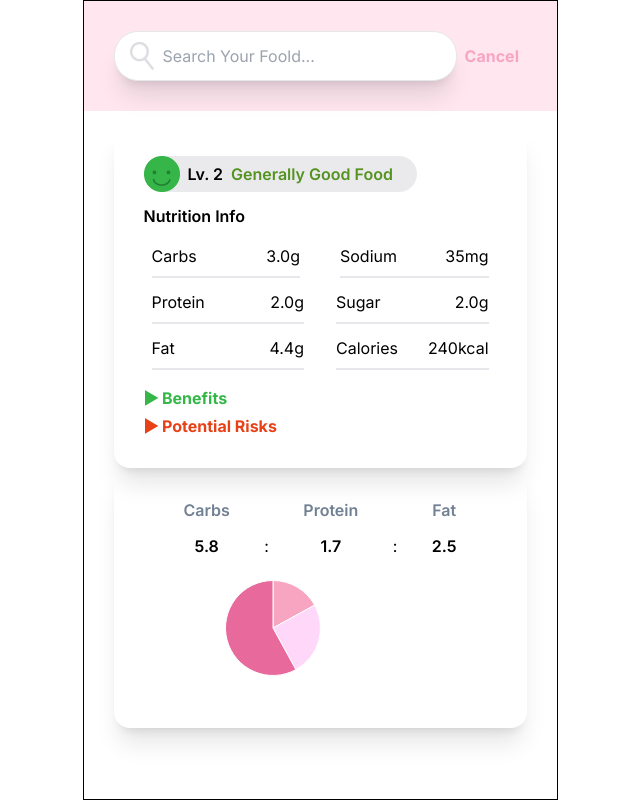
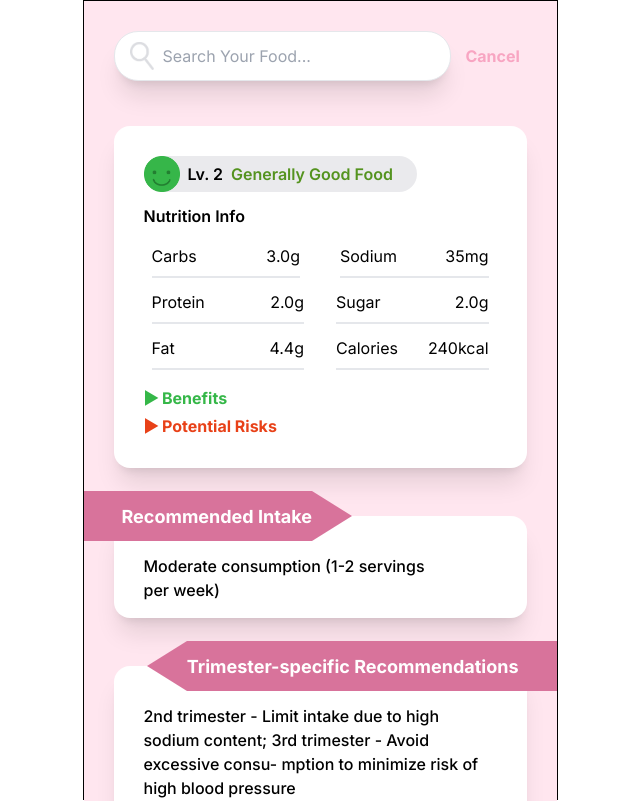
Before and after one commit to The-3H/kickstarter-front, a Next.js app: page /result in a window 1280 px wide. Shown: the whole page, without its empty margins (320-960 px from the left). Built offline with nearby package versions, Linux system fonts and the light colour scheme.

Commit message:
토글 해야함

```diff
--- a/src/app/globals.css
+++ b/src/app/globals.css
@@ -40,3 +40,41 @@ body {
 .MuiChartsLegend-root {
   display: none;
 }
+
+.donutParent::before {
+  content: "";
+  position: absolute;
+  left: 14%;
+  margin: 0 auto;
+  width: 50px;
+  height: 50px;
+  z-index: 100;
+  border-radius: 50%;
+  background-color: white;
+}
+
+/* .whiteDonut {
+  position: absolute;
+  z-index: 10;
+  width: 70px;
+  height: 70px;
+  border-radius: 50%;
+} */
+
+.right-tri {
+  width: 0;
+  height: 0;
+  border-bottom: 25px solid transparent;
+  border-top: 25px solid transparent;
+  border-left: 40px solid #d8739b;
+  border-right: 40px solid transparent;
+}
+
+.left-tri {
+  width: 0;
+  height: 0;
+  border-bottom: 25px solid transparent;
+  border-top: 25px solid transparent;
+  border-left: 40px solid transparent;
+  border-right: 40px solid #d8739b;
+}
--- a/src/app/result/page.tsx
+++ b/src/app/result/page.tsx
@@ -5,9 +5,9 @@ import { PieChart } from "@mui/x-charts";
 
 export default function ResultPage() {
   return (
-    <div className="w-full flex flex-col">
+    <div className="w-full flex flex-col bg-[#FFE6EF] h-screen overflow-y-auto pb-8 overflow-x-hidden">
       <div className="bg-[#FFE6EF] w-full flex p-[30px] items-center gap-[10px]">
-        <div className="w-full flex items-center relative">
+        <div className="w-full flex items-center relative gap-2">
           <Image
             width={24}
             height={24}
@@ -17,7 +17,7 @@ export default function ResultPage() {
           />
           <input
             className="h-[50px] flex-[4] rounded-3xl border-[1px] shadow-xl pl-12 outline-none pr-4"
-            placeholder="Search Your Foold..."
+            placeholder="Search Your Food..."
           />
           <div className="flex-[1] text-[#F8A5C2] font-bold text-center">
             Cancel
@@ -26,7 +26,7 @@ export default function ResultPage() {
       </div>
       <div className="px-[30px] mt-[15px]">
         {/* 하얀 박스 1 */}
-        <div className="rounded-2xl shadow-xl p-[30px]">
+        <div className="rounded-2xl shadow-xl p-[30px] bg-white mb-12">
           {/* Lv. 2 Generally Good Food */}
           <div className="h-[36px] w-fit bg-[#EAEAED] rounded-3xl flex pr-6 items-center gap-2">
             <Image
@@ -81,35 +81,70 @@ export default function ResultPage() {
             <span className="font-bold text-[#E84118]">▶ Potential Risks</span>
           </div>
         </div>
+
         {/* 하얀 박스 2 */}
-        <div className="rounded-2xl shadow-xl p-[30px]">
+        <div className="rounded-2xl shadow-xl p-[30px] bg-white mb-12 relative pb-[16px]">
+          {/* 빨간색으으으으으으 */}
+          <div className="flex absolute -left-8 top-0 -translate-y-1/2">
+            <div className="h-[50px] bg-[#d8739b] flex items-center justify-end font-bold text-white pl-10 text-[18px]">
+              Recommended Intake
+            </div>
+            <div className="right-tri" />
+          </div>
+          <div className="mt-2 font-medium text-pretty">
+            Moderate consumption (1-2 servings per week)
+          </div>
+        </div>
+
+        {/* 하얀 박스 3 */}
+        <div className="rounded-2xl shadow-xl p-[30px] bg-white mb-8 relative pb-[16px]">
+          {/* 빨간색으으으으으으 */}
+          <div className="flex absolute -right-8 top-0 -translate-y-1/2">
+            <div className="left-tri" />
+            <div className="h-[50px] bg-[#d8739b] flex items-center justify-start font-bold text-white pr-10 text-[18px] text-nowrap">
+              Trimester-specific Recommendations
+            </div>
+          </div>
+          <div className="mt-2 font-medium text-pretty">
+            2nd trimester - Limit intake due to high sodium content; 3rd
+            trimester - Avoid excessive consu- mption to minimize risk of high
+            blood pressure
+          </div>
+        </div>
+        {/* 하얀 박스 4 */}
+        <div className="rounded-2xl shadow-xl p-[30px] bg-white">
           {/* Carbs : Protein : Fat */}
           <div className="flex justify-between mx-10">
             <div className="flex flex-col justify-between h-[60px] text-center">
-              <span className="text-[#718093] font-semibold">Carbs</span>
-              <span className="font-semibold">5.8</span>
+              <span className="text-[#718093] font-semibold text-lg">
+                Carbs
+              </span>
+              <span className="font-semibold text-lg">5.8</span>
             </div>
             <div className="flex flex-col justify-between h-[60px] text-center">
               <span></span>
-              <span>:</span>
+              <span className="text-lg">:</span>
             </div>
             <div className="flex flex-col justify-between h-[60px] text-center">
-              <span className="text-[#718093] font-semibold">Protein</span>
-              <span className="font-semibold">1.7</span>
+              <span className="text-[#718093] font-semibold text-lg">
+                Protein
+              </span>
+              <span className="font-semibold text-lg">1.7</span>
             </div>
             <div className="flex flex-col justify-between h-[60px] text-center">
               <span></span>
-              <span>:</span>
+              <span className="text-lg">:</span>
             </div>
             <div className="flex flex-col justify-between h-[60px] text-center">
-              <span className="text-[#718093] font-semibold">Fat</span>
-              <span className="font-semibold">2.5</span>
+              <span className="text-[#718093] font-semibold text-lg">Fat</span>
+              <span className="font-semibold text-lg">2.5</span>
             </div>
           </div>
           {/* 그래프 */}
-          <div className="h-[140px] flex justify-center items-center relative">
+          <div className="relative">
+            <div className="h-[140px] flex justify-center items-center  relative">
               <PieChart
-              className="absolute left-0"
+                className="donutParent absolute left-0 -top-5"
                 series={[
                   {
                     data: [
@@ -122,7 +157,49 @@ export default function ResultPage() {
                 width={200}
                 height={200}
               />
-            {/* <div className="absolute w-4 h-4 bg-red-700" /> */}
+              <div className="whiteDonut"></div>
+              <div className="absolute right-0 bottom-3 w-[200px] h-[100px] flex flex-col justify-between py-2">
+                <div className="flex items-center">
+                  <div className="w-6 h-6 rounded-full bg-[#D8739B] mr-4" />
+                  <span className="flex-[3] font-semibold">Carbs</span>
+                  <span className="flex-[2] text-[#718093] font-semibold">
+                    58%
+                  </span>
+                </div>
+                <div className="flex items-center">
+                  <div className="w-6 h-6 rounded-full bg-[#ECA9C1] mr-4" />
+                  <span className="flex-[3] font-semibold">Protein</span>
+                  <span className="flex-[2] text-[#718093] font-semibold">
+                    17%
+                  </span>
+                </div>
+                <div className="flex items-center">
+                  <div className="w-6 h-6 rounded-full bg-[#FFD7F8] mr-4" />
+                  <span className="flex-[3] font-semibold">Fat</span>
+                  <span className="flex-[2] text-[#718093] font-semibold">
+                    25%
+                  </span>
+                </div>
+              </div>
+            </div>
+          </div>
+        </div>
+        {/* 하얀 박스 */}
+        <div className="rounded-2xl shadow-xl p-[30px] py-[16px] bg-white mb-2 mt-8 font-semibold">
+          <div className="mb-4">
+            <span>Save </span>
+            <span className="bg-[#DCDDE1] p-[5px] rounded-xl">$4.00</span>
+            <span> for a </span>
+            <span className="bg-[#DCDDE1] p-[5px] rounded-xl">Coffee</span>
+            <span> ?</span>
+          </div>
+          <div className="flex gap-6">
+            <div className="flex-1 text-center bg-[#FFDD5A] rounded-xl h-10 flex items-center justify-center">
+              Yes
+            </div>
+            <div className="flex-1 text-center bg-[#DCDDE1] rounded-xl h-10 flex items-center justify-center">
+              No
+            </div>
           </div>
         </div>
       </div>
```
Lines whose indentation alone changed are shown as unchanged.
